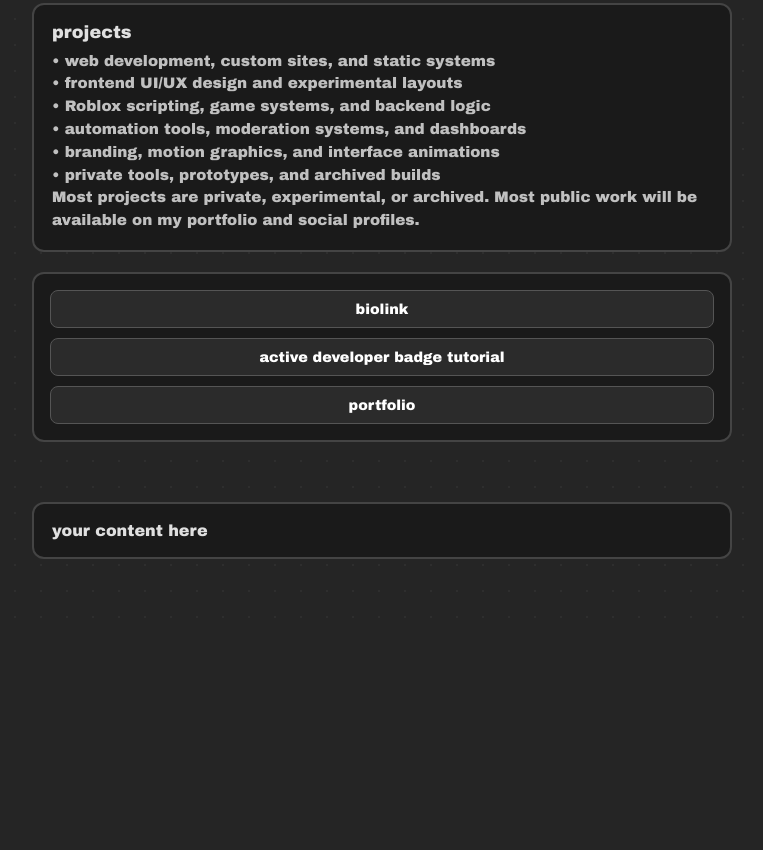
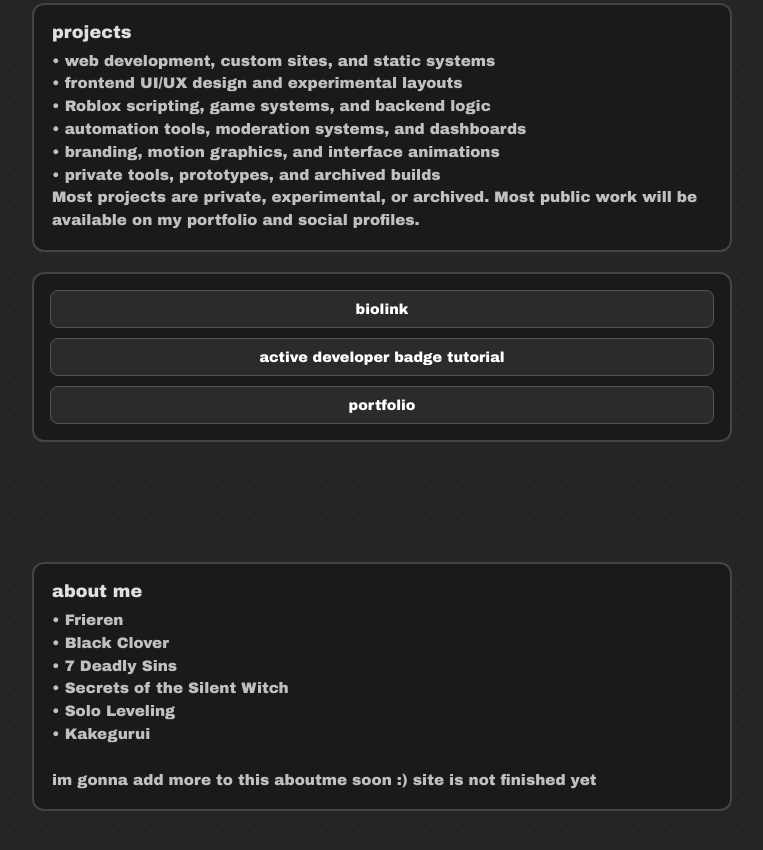
Before and after one commit to conicey/conicey.github.io, a plain HTML site: page index.html in a window 1280 px wide. Shown: the part 384-1234 px from the top of the page, without its empty margins (258-1021 px from the left). Before the commit the page ends 1023 px from the top, so only its background shows below. Drawn offline with Linux system fonts and the light colour scheme.

Commit message:
Update index.html

```diff
--- a/index.html
+++ b/index.html
@@ -127,16 +127,9 @@ footer {
   border-color: #777;
 }
 
-/* EXTRA BOX */
-.extra-box {
-  width: 100%;
-  max-width: 700px;
-  background: #1a1a1a;
-  border: 2px solid #444;
-  border-radius: 12px;
-  padding: 18px;
-  text-align: left;
-  margin-top: 40px; /* distance of 2 boxes */
+/* BIG GAP */
+.big-gap {
+  height: 100px;
 }
 </style>
 </head>
@@ -172,9 +165,20 @@ footer {
   <a href="https://conicey.github.io/portfolio/" target="_blank">portfolio</a>
 </div>
 
-<!-- NEW BOX -->
-<div class="extra-box">
-  <p>your content here</p>
+<div class="big-gap"></div>
+
+<!-- BOTTOM ABOUT BOX -->
+<div class="section">
+  <h2>about me</h2>
+  <p>
+    • Frieren<br>
+    • Black Clover<br>
+    • 7 Deadly Sins<br>
+    • Secrets of the Silent Witch<br>
+    • Solo Leveling<br>
+    • Kakegurui<br><br>
+    im gonna add more to this aboutme soon :) site is not finished yet
+  </p>
 </div>
 
 <footer></footer>
```
